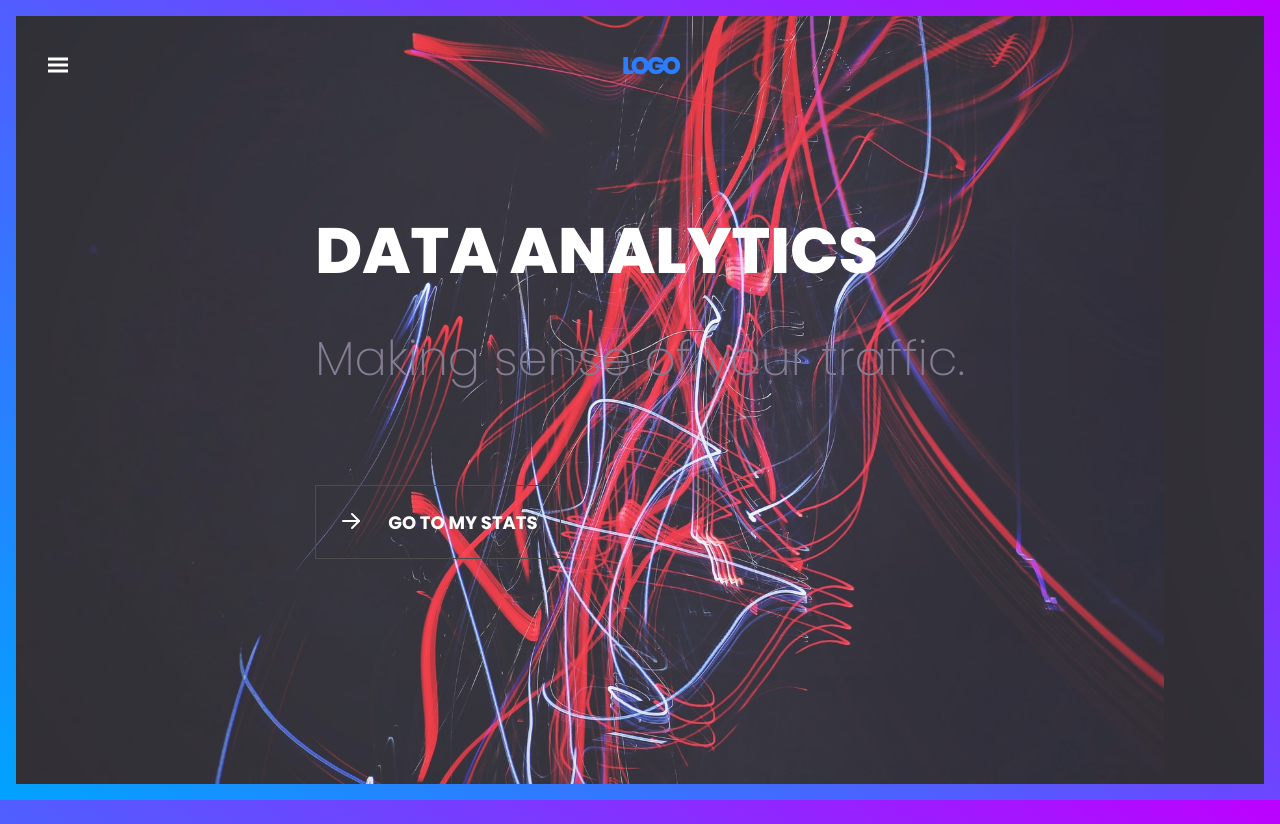
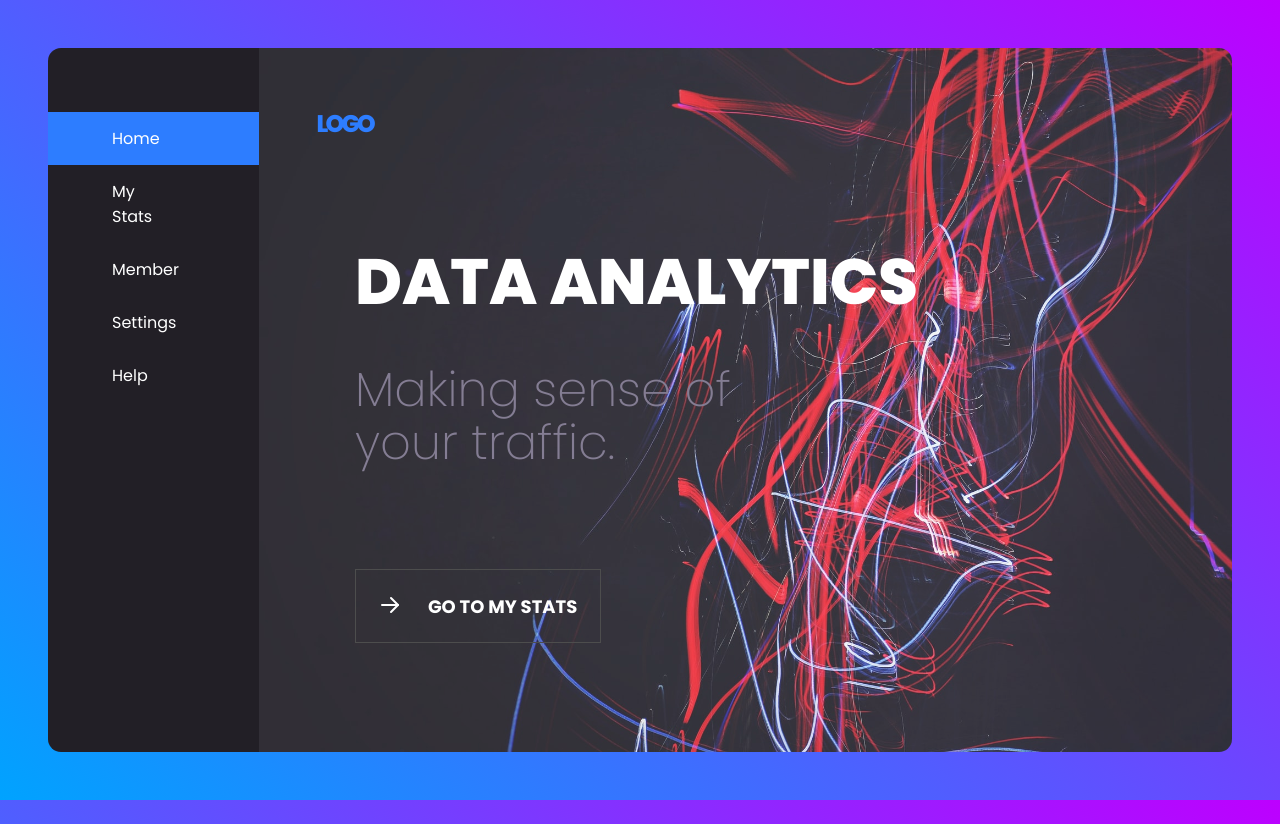
Before and after one commit to thet-naing-soe/data-analytics-dashboard-, a plain HTML site: page index.html in a window 1280 px wide. Drawn offline with Linux system fonts and the light colour scheme.

Commit message:
responsive layout for desktop

```diff
--- a/index.css
+++ b/index.css
@@ -27,6 +27,7 @@ section {
   background-position: -100px;
   height: 100%;
   padding: 2em;
+  border-radius: 0.8em;
 }
 .logo {
   text-transform: uppercase;
@@ -92,14 +93,14 @@ h1 {
 }
 nav {
   position: fixed;
-  background: #221F26;
+  background: #221f26;
   top: 0;
   left: 0;
   height: 100vh;
   max-width: 300px;
   z-index: 1;
   transform: translateX(-100%);
-  transition: transform .3s;
+  transition: transform 0.3s;
 }
 nav ul {
   list-style: none;
@@ -114,23 +115,74 @@ nav ul li a {
   text-decoration: none;
   color: white;
   display: block;
-  padding: .875em 5em .875em 4em;
+  padding: 0.875em 5em 0.875em 4em;
 }
 nav ul li a:not(:first-child):hover {
-  background: #413E47;
+  background: #413e47;
 }
 .active {
   background: var(--primary-color);
 }
 .active:hover {
-  opacity: .9;
+  opacity: 0.9;
 }
 .back-btn {
   transform: scaleX(-1);
   padding: 3em 4em 2em;
   cursor: pointer;
-  transition: transform .3s;
+  transition: transform 0.3s;
 }
 .back-btn:hover {
   transform: scaleX(-1) translateX(6px);
 }
+@media only screen and (min-width: 700px) {
+  .left-col {
+    display: flex;
+  }
+  .content p {
+    width: 70%;
+  }
+}
+
+@media only screen and (min-width: 1000px) {
+  .menu-btn,
+  .back-btn {
+    display: none;
+  }
+  .container {
+    display: flex;
+    padding: 2em;
+  }
+  nav {
+    position: unset;
+    transform: translateX(0) !important;
+    border-top-left-radius: 13px;
+    border-bottom-left-radius: 13px;
+    height: 100%;
+  }
+
+  ul {
+    margin-top: 4em;
+  }
+  header {
+    padding: 1.6em;
+  }
+
+  .logo {
+    text-align: left;
+  }
+  .content {
+    justify-self: left;
+    margin-left: 4em;
+  }
+
+  section {
+    border-radius: unset;
+    border-top-right-radius: 13px;
+    border-bottom-right-radius: 13px;
+    background-size: cover;
+    background-attachment: unset;
+    background-position: unset;
+    width: 100%;
+  }
+}
```
